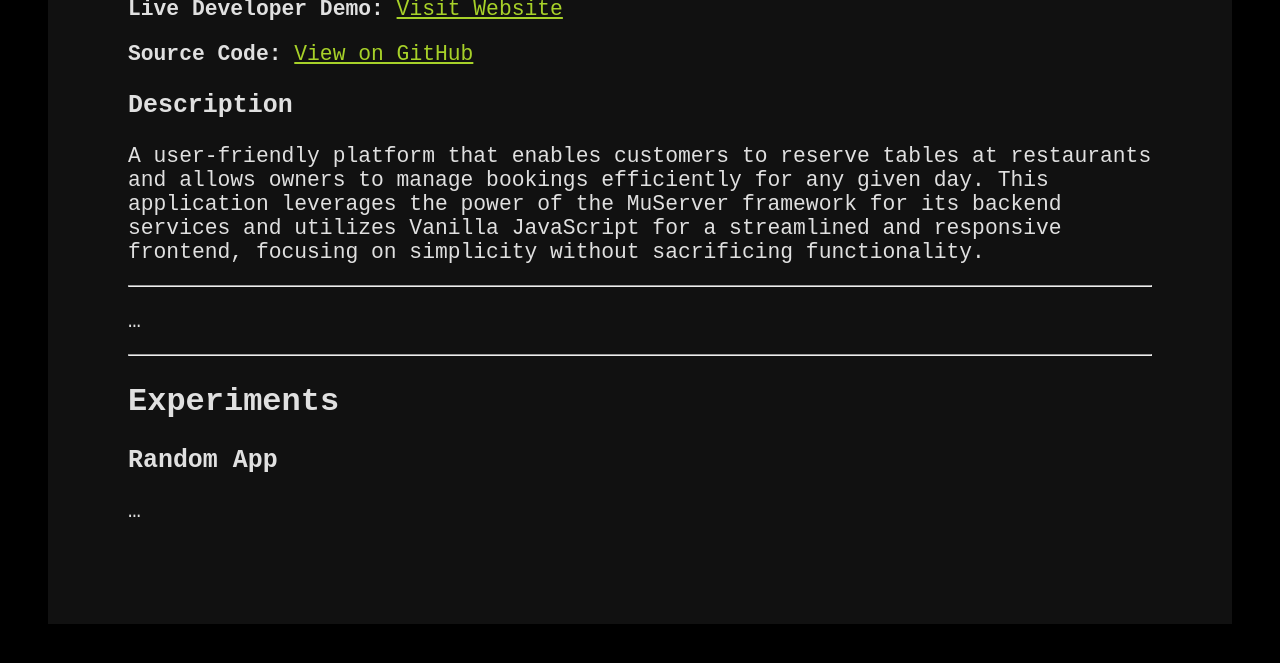
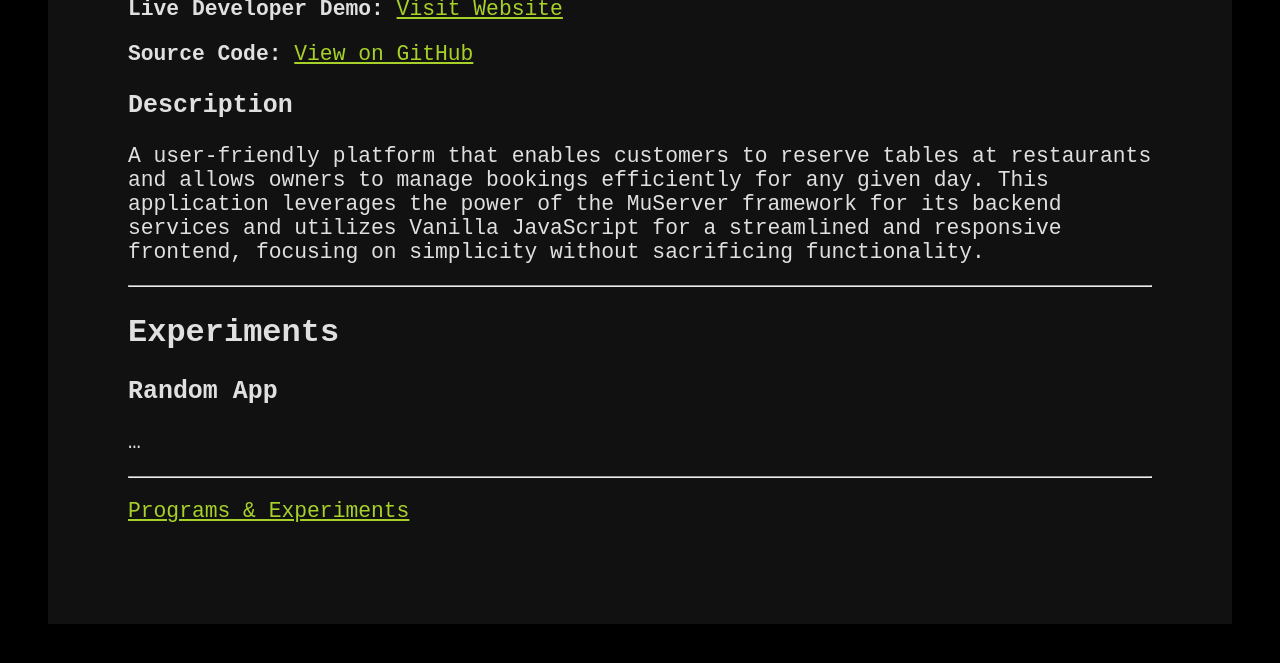
Before and after one commit to KibsaimMejia/Programs, a Jekyll site: the page built from index.md, in a window 1280 px wide and 900 px high, scrolled down 1171 px, cut to the strip 228-891 px from the top of the window. Built offline with Jekyll 4.4.1, drawn with Linux system fonts in a browser that asks for light colours.

Commit message:
Update index.md

```diff
--- a/index.md
+++ b/index.md
@@ -34,12 +34,12 @@ A user-friendly platform that enables customers to reserve tables at restaurants
 
 ---
 
-...
-
----
-
 ## Experiments
 
 ### Random App
 
 ...
+
+---
+
+[Programs & Experiments](https://kibsaimmejia.github.io/Programs)
```
